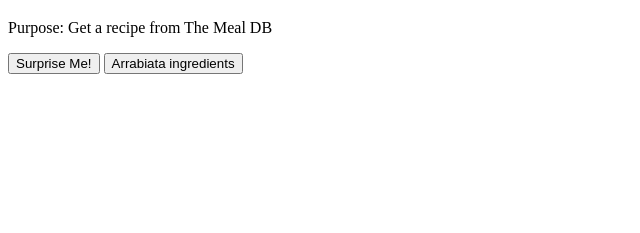
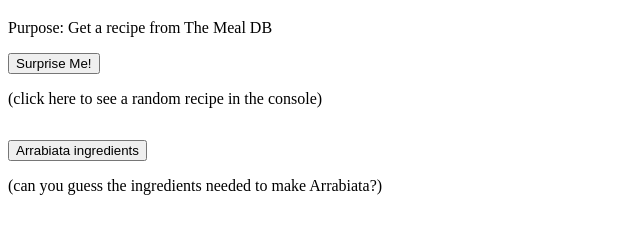
Before and after one commit to karimahcodes/API-recipe-project, a plain HTML site: page index.html in a window 1280 px wide. Shown: the part 61-294 px from the top of the page, without its empty margins (0-640 px from the left). Drawn offline with Linux system fonts and the light colour scheme.

Commit message:
add text and margin to button qualifiers.

```diff
--- a/index.html
+++ b/index.html
@@ -19,8 +19,12 @@
     <p class="purpose">Purpose: Get a recipe from The Meal DB</p>
 
     <button type="button" class="button">Surprise Me!</button>
+    <p class="surprise-p">(click here to see a random recipe in the console)</p>
+
 
     <button class="arrButton">Arrabiata ingredients</button>
+    <p>(can you guess the ingredients needed to make Arrabiata?)</p>
+
 
     <div id="main"></div>
 
--- a/main.css
+++ b/main.css
@@ -0,0 +1,3 @@
+.surprise-p{
+    margin-bottom: 2rem;
+}
--- a/main.v2.js
+++ b/main.v2.js
@@ -1,3 +1,5 @@
+// alternative method for arrabiata function
+
 const INGREDIENT_PREFIX = 'strIngredient';
 const button = document.querySelector('button').addEventListener('click', getRandomMeal);
 
```
